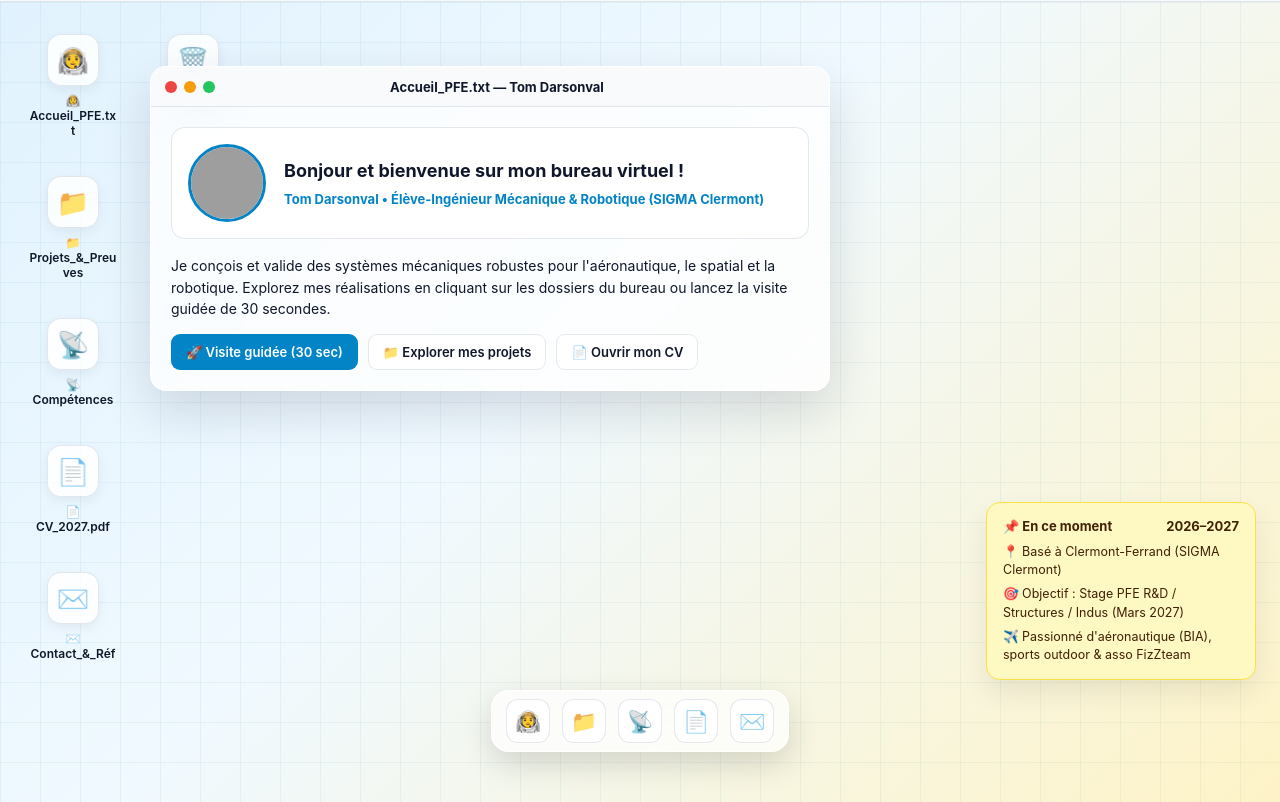
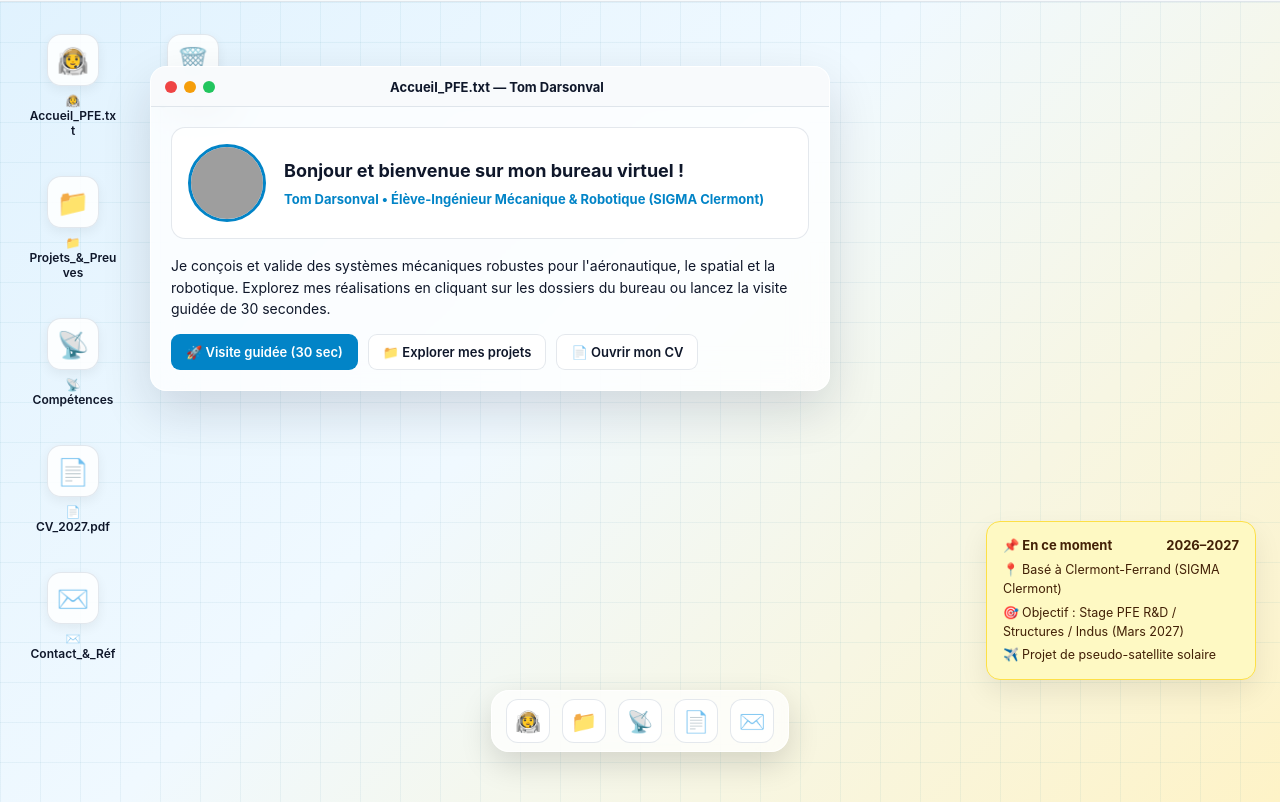
Before and after one commit to Lavnot/portfolio, a plain HTML site: page index.html in a window 1280 px wide. Shown: the part 34-836 px from the top of the page. Drawn offline with Linux system fonts and the light colour scheme; grey boxes are pictures that could not be loaded.

Commit message:
Update index.html

```diff
--- a/index.html
+++ b/index.html
@@ -596,7 +596,7 @@
         postitItems: [
           "📍 Basé à Clermont-Ferrand (SIGMA Clermont)",
           "🎯 Objectif : Stage PFE R&D / Structures / Indus (Mars 2027)",
-          "✈️ Passionné d'aéronautique (BIA), sports outdoor & asso FizZteam"
+          "✈️ Projet de pseudo-satellite solaire"
         ],
         icons: {
           welcome: "👨‍🚀 Accueil_PFE.txt",
@@ -647,7 +647,7 @@
         postitItems: [
           "📍 Based in Clermont-Ferrand, France (SIGMA Clermont)",
           "🎯 Seeking 6-month Master's Internship (March–Sept 2027)",
-          "✈️ Aeronautics enthusiast (BIA), outdoor sports & FizZteam"
+          "✈️ Solar Pseudo-Satellite Project"
         ],
         icons: {
           welcome: "👨‍🚀 Welcome_PFE.txt",
```
